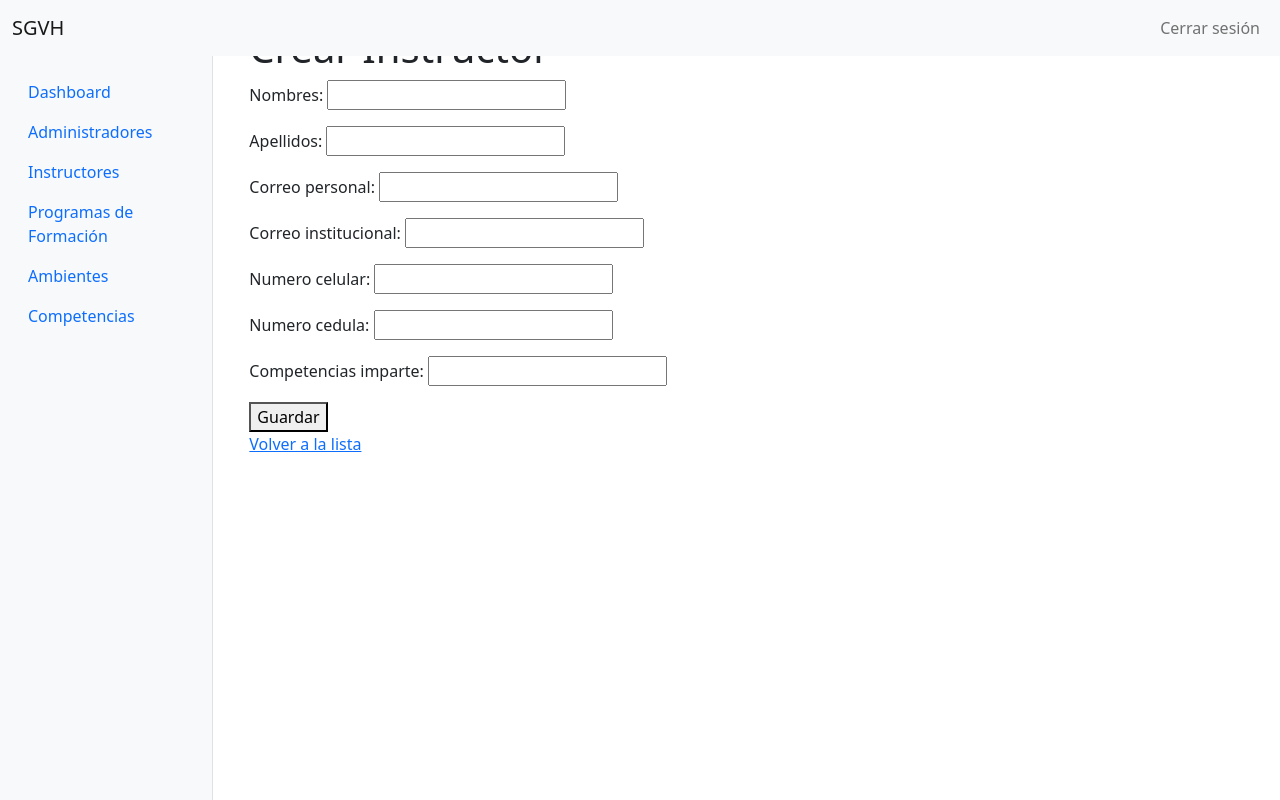
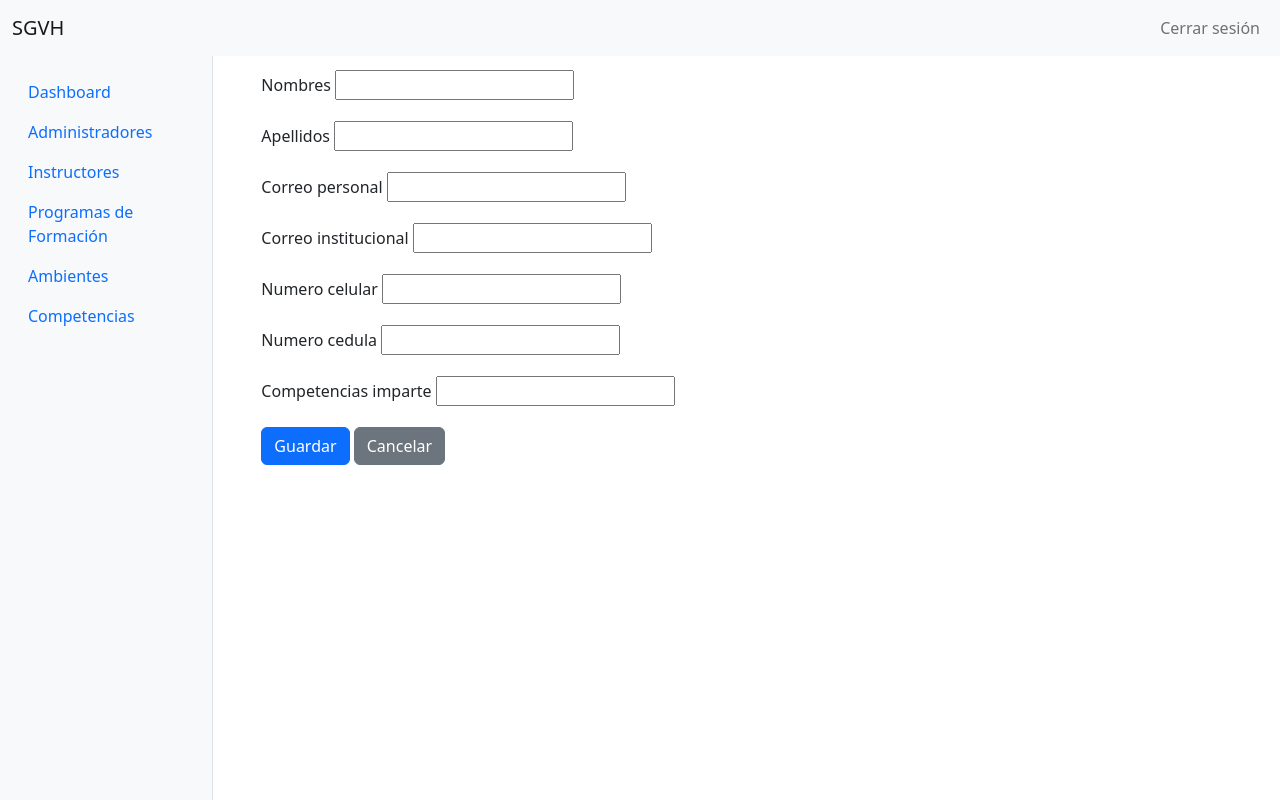
Before and after one commit to Sebxzttian/django_sgvh, a Django app: page /instructores/create/ in a window 1280 px wide. Run offline with Django 5.2, Linux system fonts and the light colour scheme; the visitor is signed in with stand-in values (Sample User, id 1); some libraries are stand-ins or nearby versions.

Commit message:
se actualizo

```diff
--- a/sgvh/horarios/templates/horarios/instructor_form.html
+++ b/sgvh/horarios/templates/horarios/instructor_form.html
@@ -1,13 +1,22 @@
 {% extends 'horarios/base.html' %}
 
 {% block content %}
-<h1>{% if object %}Editar{% else %}Crear{% endif %} Instructor</h1>
-
-<form method="post">
-    {% csrf_token %}
-    {{ form.as_p }}
-    <button type="submit">Guardar</button>
-</form>
-
-<a href="{% url 'instructor_list' %}">Volver a la lista</a>
+<div class="container mt-4">
+    <h2>{% if object %}Editar Instructor{% else %}Crear Nuevo Instructor{% endif %}</h2>
+    <form method="post" class="needs-validation" novalidate>
+        {% csrf_token %}
+        <div class="mb-3">
+            {{ form.non_field_errors }}
+            {% for field in form %}
+                <div class="mb-3">
+                    <label for="{{ field.id_for_label }}" class="form-label">{{ field.label }}</label>
+                    {{ field }}
+                    {{ field.errors }}
+                </div>
+            {% endfor %}
+        </div>
+        <button type="submit" class="btn btn-primary">Guardar</button>
+        <a href="{% url 'instructor_list' %}" class="btn btn-secondary">Cancelar</a>
+    </form>
+</div>
 {% endblock %}
```
Also changed, not shown: sgvh/horarios/templates/horarios/administrador_form.html (line endings or trailing spaces).
